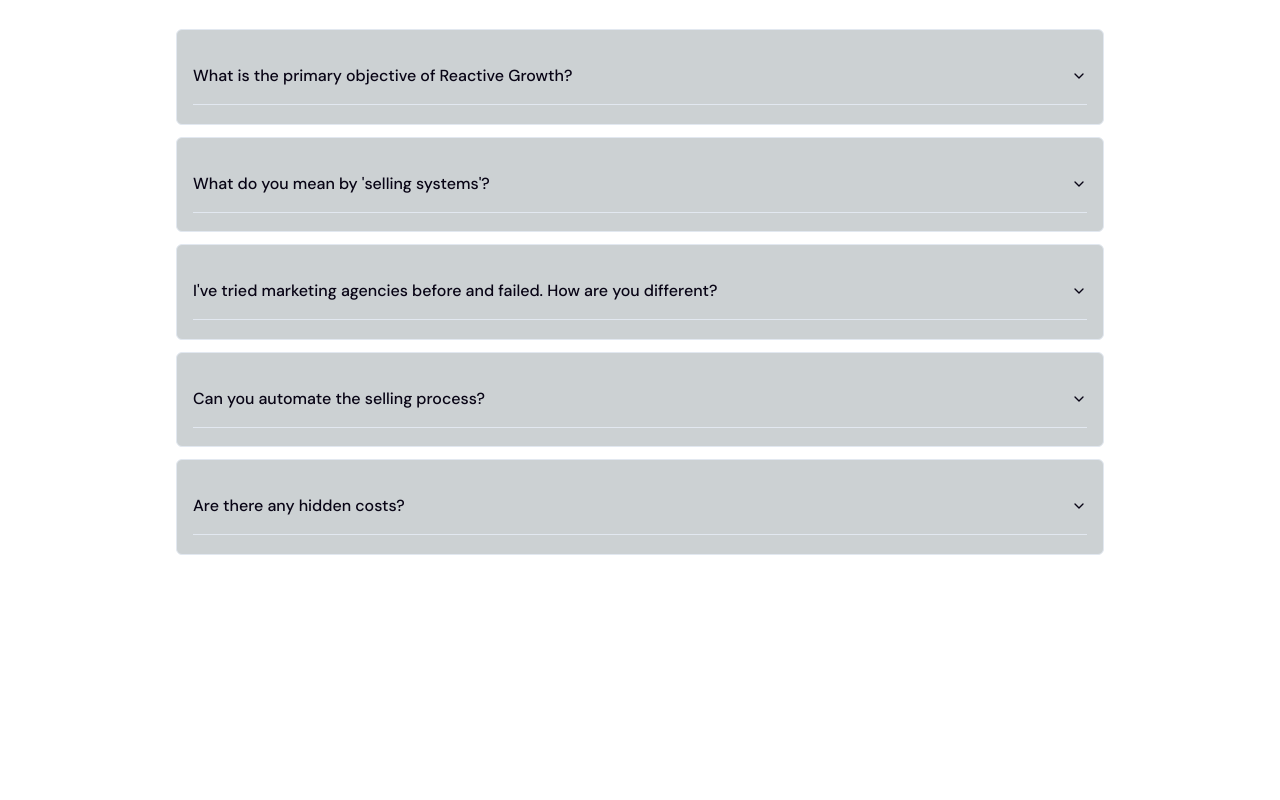
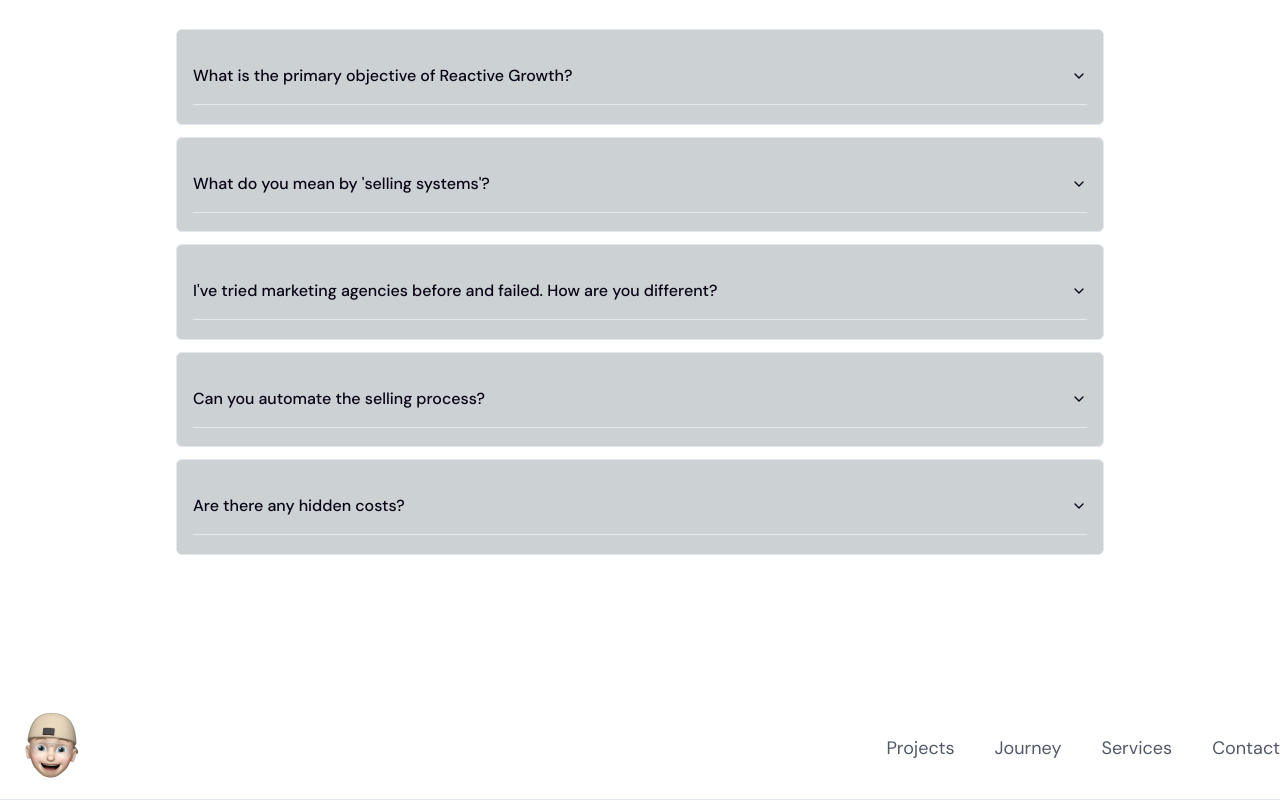
Before and after one commit to Iqtidartara/Portfolio-Designer, a Next.js app: page / in a window 1280 px wide. Shown: the part 3817-4617 px from the top of the page. Before the commit the page ends 4516 px from the top, so only its background shows below. Built offline with nearby package versions, Linux system fonts and the light colour scheme.

Commit message:
refractor : profile

```diff
--- a/app/page.tsx
+++ b/app/page.tsx
@@ -1,5 +1,6 @@
 import Backround from "@/components/Backround";
 import Faq from "@/components/Faq";
+import Footer from "@/components/Footer";
 import HomeSection from "@/components/HomeSection";
 import RecentClients from "@/components/RecentClients";
 import Specialities from "@/components/Specialities";
@@ -12,6 +13,7 @@
     <Specialities />
     <Backround />
     <Faq/>
+    <Footer />
    </div>
   );
 }
--- /dev/null
+++ b/components/Footer.tsx
@@ -0,0 +1,34 @@
+import Image from 'next/image'
+import Link from 'next/link'
+import React from 'react'
+import { Separator } from './ui/separator'
+
+const Footer = () => {
+  return (
+    <section>
+        <main className='mx-auto max-w-[80rem] flex items-center justify-between '>
+
+
+        <div className=''>
+          <Image src="/navmen.png" alt='cartoon' width={100} height={100} />
+        </div>
+
+        {/* Right section (navigation links) */}
+        <ul className=' md:flex gap-10'>
+          <Link href="/" className='text-lg font-normal text-[#51586A] leading-normal hover:underline'>Projects</Link>
+          <Link href="/" className='text-lg font-normal text-[#51586A] leading-normal hover:underline'>Journey</Link>
+          <Link href="/" className='text-lg font-normal text-[#51586A] leading-normal hover:underline'>Services</Link>
+          <Link href="/" className='text-lg font-normal text-[#51586A] leading-normal hover:underline'>Contact</Link>
+        </ul>
+
+        {/* Mobile navigation (burger icon) */}
+        <div className='md:hidden'>
+          {/* You can add your mobile navigation button here */}
+        </div>
+        </main>
+        <Separator  className='max-w-[80rem]'/>
+    </section>
+  )
+}
+
+export default Footer
--- /dev/null
+++ b/components/ui/separator.tsx
@@ -0,0 +1,31 @@
+"use client"
+
+import * as React from "react"
+import * as SeparatorPrimitive from "@radix-ui/react-separator"
+
+import { cn } from "@/lib/utils"
+
+const Separator = React.forwardRef<
+  React.ElementRef<typeof SeparatorPrimitive.Root>,
+  React.ComponentPropsWithoutRef<typeof SeparatorPrimitive.Root>
+>(
+  (
+    { className, orientation = "horizontal", decorative = true, ...props },
+    ref
+  ) => (
+    <SeparatorPrimitive.Root
+      ref={ref}
+      decorative={decorative}
+      orientation={orientation}
+      className={cn(
+        "shrink-0 bg-border",
+        orientation === "horizontal" ? "h-[1px] w-full" : "h-full w-[1px]",
+        className
+      )}
+      {...props}
+    />
+  )
+)
+Separator.displayName = SeparatorPrimitive.Root.displayName
+
+export { Separator }
--- a/package.json
+++ b/package.json
@@ -10,6 +10,7 @@
   },
   "dependencies": {
     "@radix-ui/react-accordion": "^1.1.2",
+    "@radix-ui/react-separator": "^1.0.3",
     "@radix-ui/react-slot": "^1.0.2",
     "class-variance-authority": "^0.7.0",
     "clsx": "^2.1.0",
```
Also changed, not shown: 1 other file (tests, documents, lock files or other folders).
